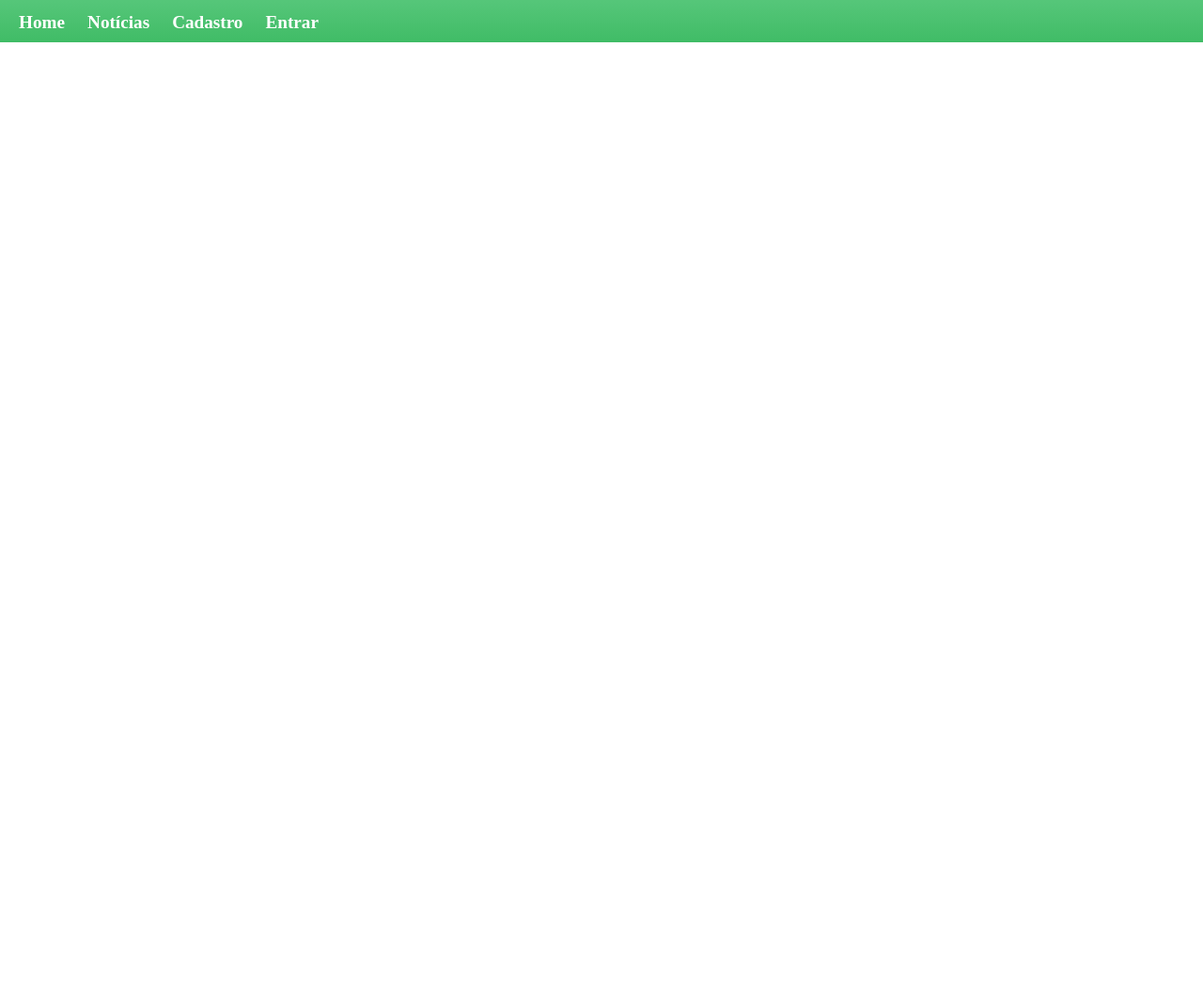
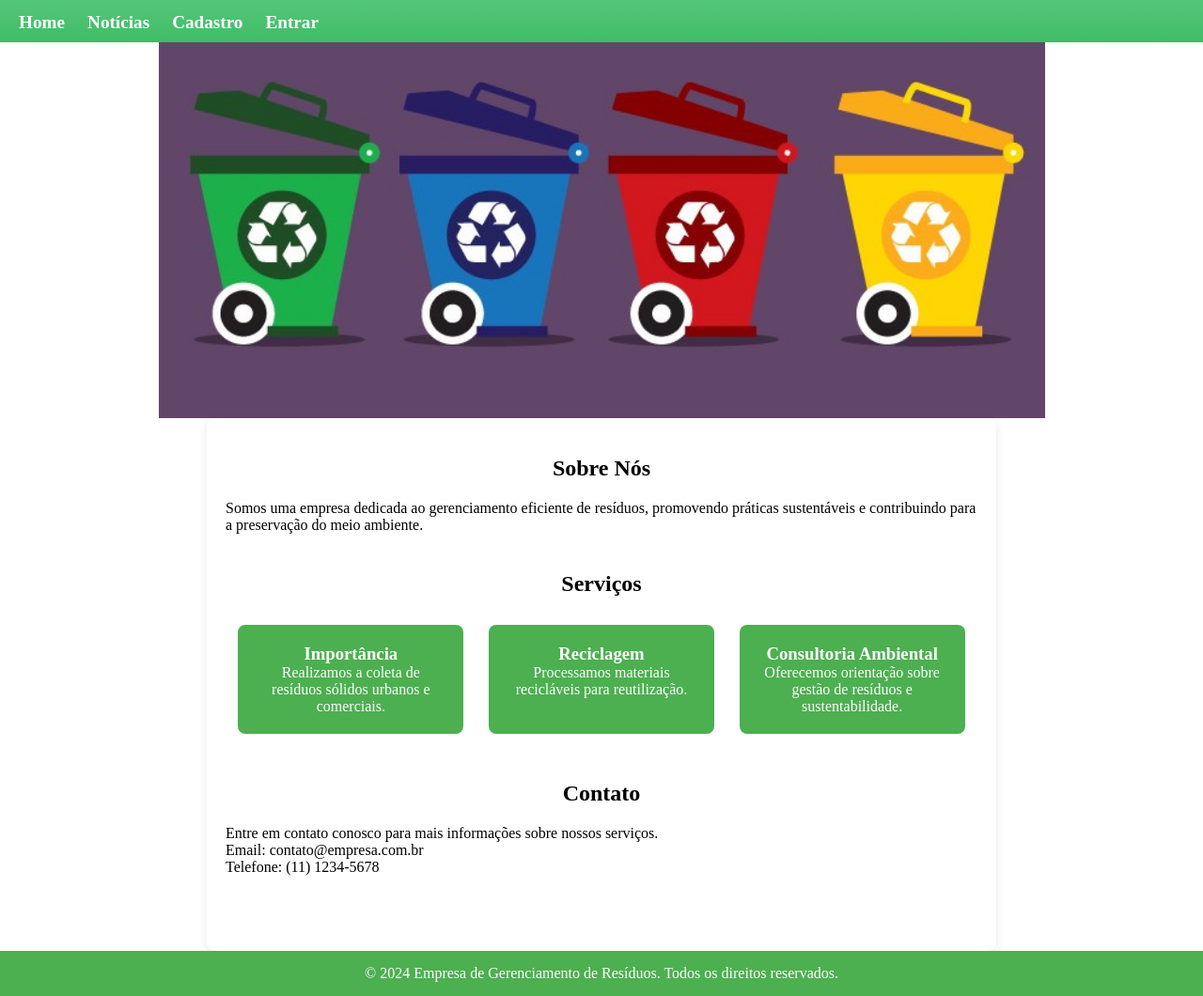
Before and after one commit to joaogabrielguimaraes/Projeto_Integrador, a plain HTML site: page index.html in a window 1280 px wide. Shown: the part 103-1163 px from the top of the page at 94% size. Before the commit the page ends 800 px from the top, so only its background shows below. Drawn offline with Linux system fonts and the light colour scheme; a web font is replaced by a local one.

Commit message:
atualizações

```diff
--- a/index.html
+++ b/index.html
@@ -44,12 +44,10 @@ header > h1{
     text-align: center;
     text-shadow: 2px 2px 0px rgba(0, 0, 0, 0.192);
 }
-
 nav{
     padding: 10px;
     box-shadow: 0px 7px px rgba(0, 0, 0, 0.18);
 }
-
 nav > a{
     color: white;
     font-family: var(--font-padrao);
@@ -61,34 +59,60 @@ nav > a{
     border-radius: 10px;
     transition-duration: .5s;
 }
-
 nav > a:hover{
     color: #40BC66;
     background-color: var(--cor02);
 }
-
-/* noticias */
-
-section.noticias{
-    margin-top: 20px;
-    width: 800px;
+.principal {
+    /* width: 100%; */
+    background-image: url('images/coleta.jpg'); /* Substitua pelo caminho da sua imagem */
+            background-repeat: no-repeat;
+            background-position: center;
+            background-size: contain;
+            height: 400px; /* Ajuste a altura conforme necessário */
+            width: 100%; /* Ajuste a largura conforme necessário */
+            display: flex;
 }
 
-section.noticias#n1 h2,p{
-    padding-top: 5px;
-   margin-left: 400px;
-   text-align: left;
+.content {
+    padding: 40px 20px;
+    max-width: 800px;
+    margin: auto;
+    background: white;
+    border-radius: 8px;
+    box-shadow: 0 2px 10px rgba(0, 0, 0, 0.1);
 }
-
-section.noticias#n1 div img{
-    margin-left: 100px;
-    float: left;
-}
-
-article p{
-    width: 800px;
-    text-align: right;
-}
+        .section {
+            margin-bottom: 40px;
+        }
+        .section h2 {
+            text-align: center;
+            margin-bottom: 20px;
+        }
+        .cards {
+            display: flex;
+            justify-content: space-around;
+            flex-wrap: wrap;
+        }
+        .card {
+            background: #4caf50;
+            color: white;
+            border-radius: 8px;
+            padding: 20px;
+            width: 200px;
+            margin: 10px;
+            text-align: center;
+            transition: transform 0.3s;
+        }
+        .card:hover {
+            transform: scale(1.05);
+        }
+        .footer {
+            text-align: center;
+            padding: 15px 0;
+            background: #4caf50;
+            color: white;
+        }
 
    </style>
 </head>
@@ -101,6 +125,50 @@ article p{
             <a href="cadastro.html">Cadastro</a>
             <a href="login.html">Entrar</a>
         </nav>
+
     </header>
+    <div class="principal">
+        <!-- <h1>Gestão Sustentável de Resíduos</h1>
+        <p>Comprometidos com o meio ambiente.</p> -->
+        <!-- <img src="images/coleta.jpeg" alt="">
+        <img src="images/coleta1.jpeg" alt="">
+        <img src="images/coleta2.jpeg" alt=""> -->
+    </div>
+
+    <div class="content">
+        <div class="section" id="sobre">
+            <h2>Sobre Nós</h2>
+            <p>Somos uma empresa dedicada ao gerenciamento eficiente de resíduos, promovendo práticas sustentáveis e contribuindo para a preservação do meio ambiente.</p>
+        </div>
+
+        <div class="section" id="servicos">
+            <h2>Serviços</h2>
+            <div class="cards">
+                <div class="card">
+                    <h3>Importância</h3>
+                    <p>Realizamos a coleta de resíduos sólidos urbanos e comerciais.</p>
+                </div>
+                <div class="card">
+                    <h3>Reciclagem</h3>
+                    <p>Processamos materiais recicláveis para reutilização.</p>
+                </div>
+                <div class="card">
+                    <h3>Consultoria Ambiental</h3>
+                    <p>Oferecemos orientação sobre gestão de resíduos e sustentabilidade.</p>
+                </div>
+            </div>
+        </div>
+
+        <div class="section" id="contato">
+            <h2>Contato</h2>
+            <p>Entre em contato conosco para mais informações sobre nossos serviços.</p>
+            <p>Email: contato@empresa.com.br</p>
+            <p>Telefone: (11) 1234-5678</p>
+        </div>
+    </div>
+
+    <footer class="footer">
+        <p>&copy; 2024 Empresa de Gerenciamento de Resíduos. Todos os direitos reservados.</p>
+    </footer>
 </body>
 </html>
```
Also changed, not shown: images/coleta.jpg (added), images/fogo.jpeg (deleted).
